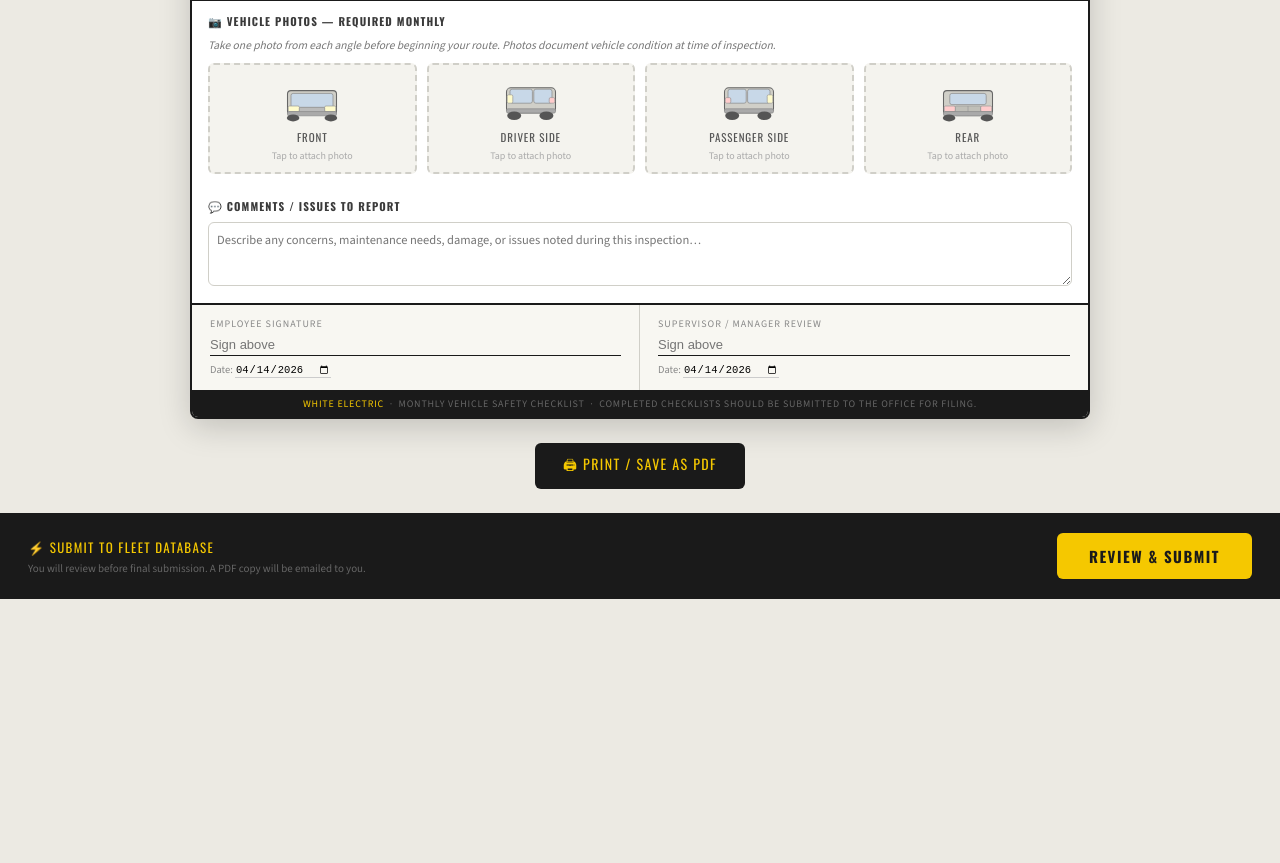
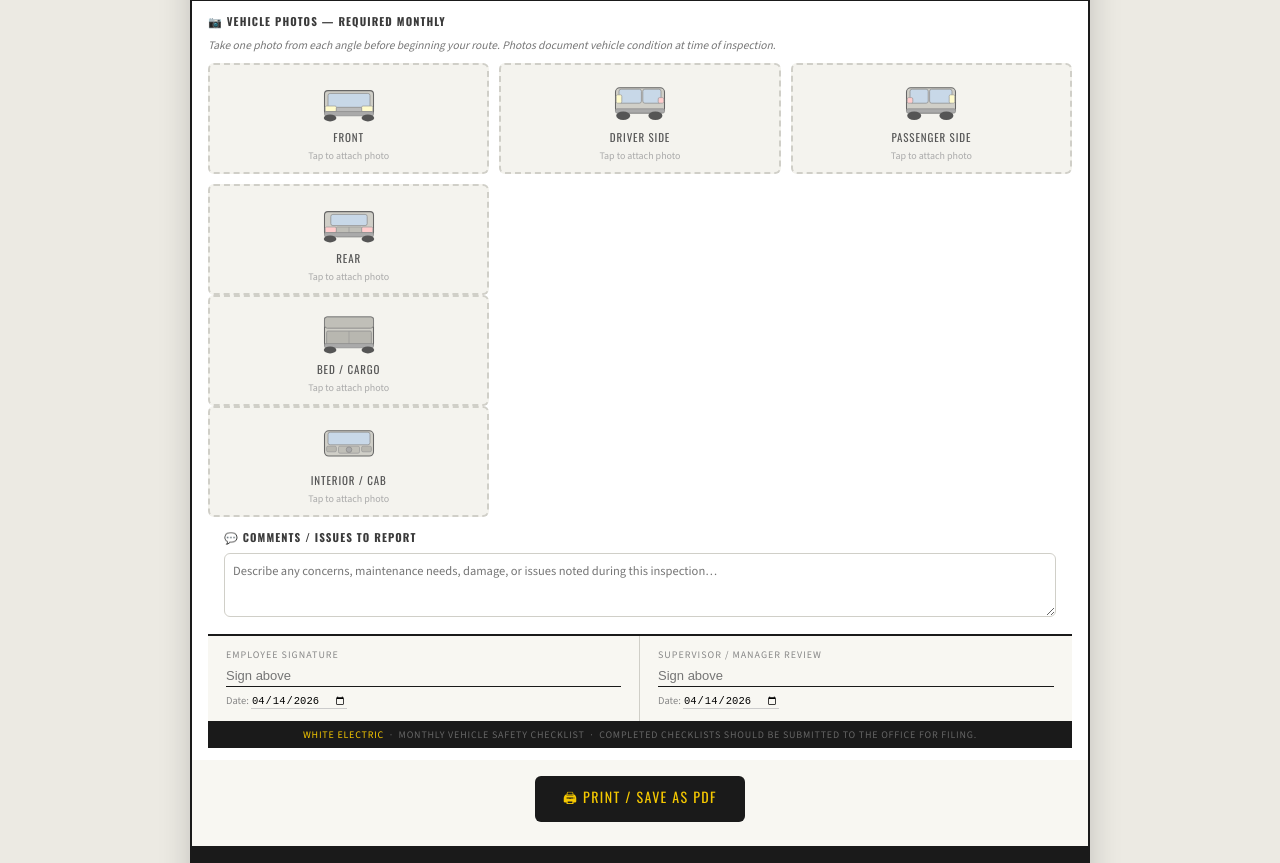
Before and after one commit to cynthiasmith34/we-checklist, a plain HTML site: page index.html in a window 1280 px wide. Shown: the part 1162-2025 px from the top of the page. Before the commit the page ends 1761 px from the top, so only its background shows below. Drawn offline with nearby package versions, Linux system fonts and the light colour scheme.

Commit message:
Update index.html

```diff
--- a/index.html
+++ b/index.html
@@ -947,7 +947,7 @@
   <div class="comments-section" style="border-top: 2px solid var(--we-black);">
     <h4>📷 Vehicle Photos — Required Monthly</h4>
     <p style="font-size:11.5px;color:#777;margin-bottom:10px;font-style:italic;">Take one photo from each angle before beginning your route. Photos document vehicle condition at time of inspection.</p>
-    <div style="display:grid;grid-template-columns:repeat(4,1fr);gap:10px;">
+    <div style="display:grid;grid-template-columns:repeat(3,1fr);gap:10px;">
 
       <div style="text-align:center;">
         <label for="photoFront" style="display:block;cursor:pointer;">
@@ -1033,6 +1033,45 @@
           </div>
         </label>
         <input type="file" id="photoRear" accept="image/*" capture="environment" style="display:none;" onchange="previewPhoto(this,'photoRearThumb')"/>
+
+
+      <div style="text-align:center;">
+        <label for="photoBed" style="display:block;cursor:pointer;">
+          <div style="border:2px dashed var(--border);border-radius:6px;padding:10px 6px;background:#F4F3EE;transition:border-color 0.15s;" onmouseover="this.style.borderColor='var(--we-yellow)'" onmouseout="this.style.borderColor='var(--border)'">
+            <svg width="56" height="48" viewBox="0 0 80 60" style="display:block;margin:0 auto 6px;">
+              <rect x="5" y="10" width="70" height="42" rx="4" fill="#D0CFC8" stroke="#666" stroke-width="1.5"/>
+              <rect x="5" y="10" width="70" height="16" rx="4" fill="#C0BFB8" stroke="#777" stroke-width="1"/>
+              <rect x="8" y="30" width="64" height="20" rx="2" fill="#B8B7B0" stroke="#888" stroke-width="1"/>
+              <line x1="40" y1="30" x2="40" y2="50" stroke="#999" stroke-width="1"/>
+              <rect x="5" y="48" width="70" height="6" rx="2" fill="#AAA" stroke="#888" stroke-width="1"/>
+              <ellipse cx="13" cy="57" rx="9" ry="5" fill="#555"/>
+              <ellipse cx="67" cy="57" rx="9" ry="5" fill="#555"/>
+            </svg>
+            <div style="font-family:'Oswald',sans-serif;font-size:11px;letter-spacing:0.08em;text-transform:uppercase;color:#555;margin-bottom:4px;">Bed / Cargo</div>
+            <div id="photoBedThumb" style="display:none;margin-bottom:4px;"><img style="max-width:100%;max-height:60px;border-radius:4px;object-fit:cover;" /></div>
+            <div style="font-size:10px;color:#aaa;">Tap to attach photo</div>
+          </div>
+        </label>
+        <input type="file" id="photoBed" accept="image/*" capture="environment" style="display:none;" onchange="previewPhoto(this,'photoBedThumb')"/>
+      </div>
+
+      <div style="text-align:center;">
+        <label for="photoInterior" style="display:block;cursor:pointer;">
+          <div style="border:2px dashed var(--border);border-radius:6px;padding:10px 6px;background:#F4F3EE;transition:border-color 0.15s;" onmouseover="this.style.borderColor='var(--we-yellow)'" onmouseout="this.style.borderColor='var(--border)'">
+            <svg width="56" height="48" viewBox="0 0 80 60" style="display:block;margin:0 auto 6px;">
+              <rect x="5" y="14" width="70" height="36" rx="6" fill="#D0CFC8" stroke="#666" stroke-width="1.5"/>
+              <rect x="10" y="16" width="60" height="18" rx="3" fill="#C8D8E8" stroke="#888" stroke-width="1"/>
+              <rect x="25" y="36" width="30" height="10" rx="2" fill="#C0BFB8" stroke="#999" stroke-width="1"/>
+              <circle cx="40" cy="41" r="4" fill="#AAA" stroke="#888" stroke-width="1"/>
+              <rect x="8" y="36" width="14" height="8" rx="2" fill="#B8B7B0" stroke="#999" stroke-width="1"/>
+              <rect x="58" y="36" width="14" height="8" rx="2" fill="#B8B7B0" stroke="#999" stroke-width="1"/>
+            </svg>
+            <div style="font-family:'Oswald',sans-serif;font-size:11px;letter-spacing:0.08em;text-transform:uppercase;color:#555;margin-bottom:4px;">Interior / Cab</div>
+            <div id="photoInteriorThumb" style="display:none;margin-bottom:4px;"><img style="max-width:100%;max-height:60px;border-radius:4px;object-fit:cover;" /></div>
+            <div style="font-size:10px;color:#aaa;">Tap to attach photo</div>
+          </div>
+        </label>
+        <input type="file" id="photoInterior" accept="image/*" capture="environment" style="display:none;" onchange="previewPhoto(this,'photoInteriorThumb')"/>
       </div>
 
     </div>
```
